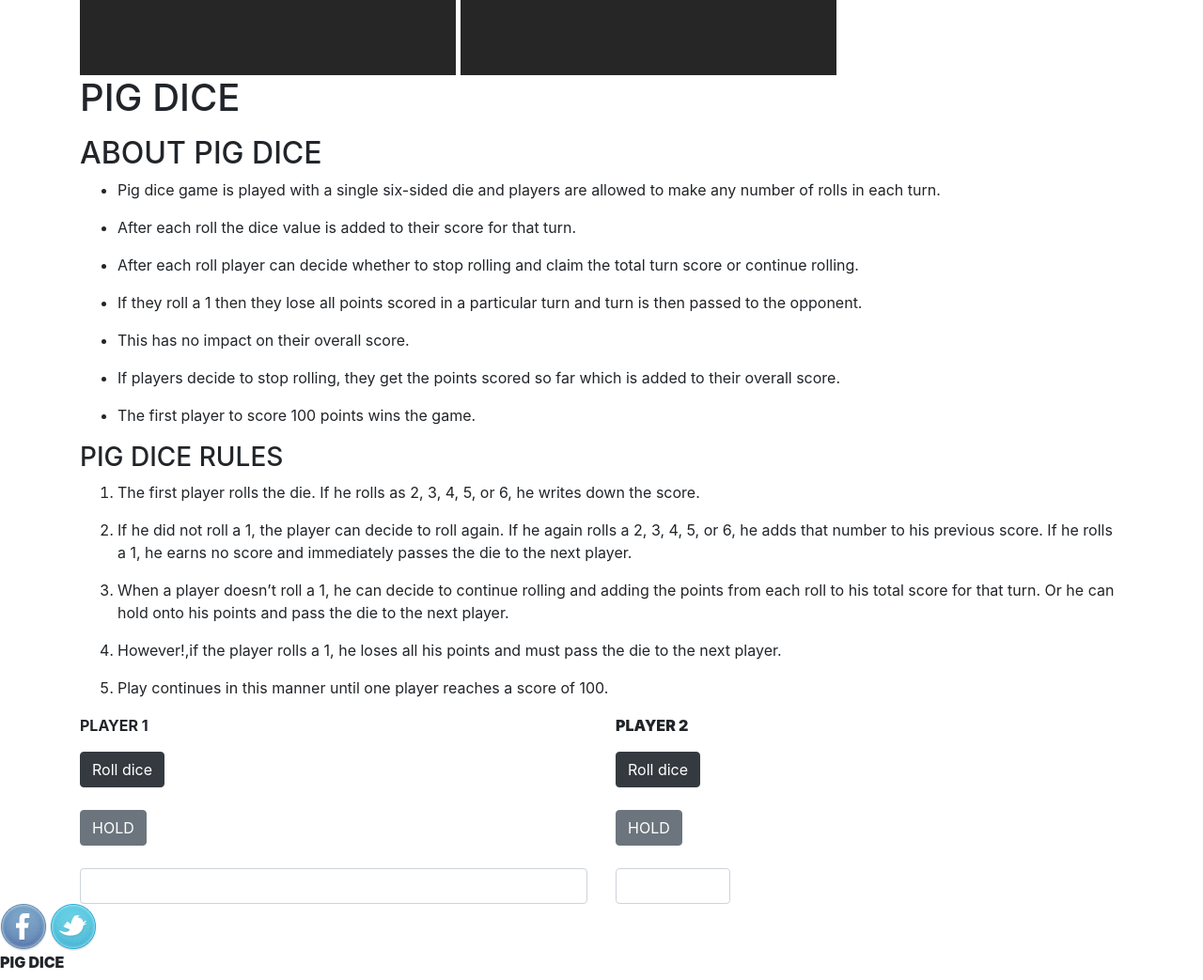
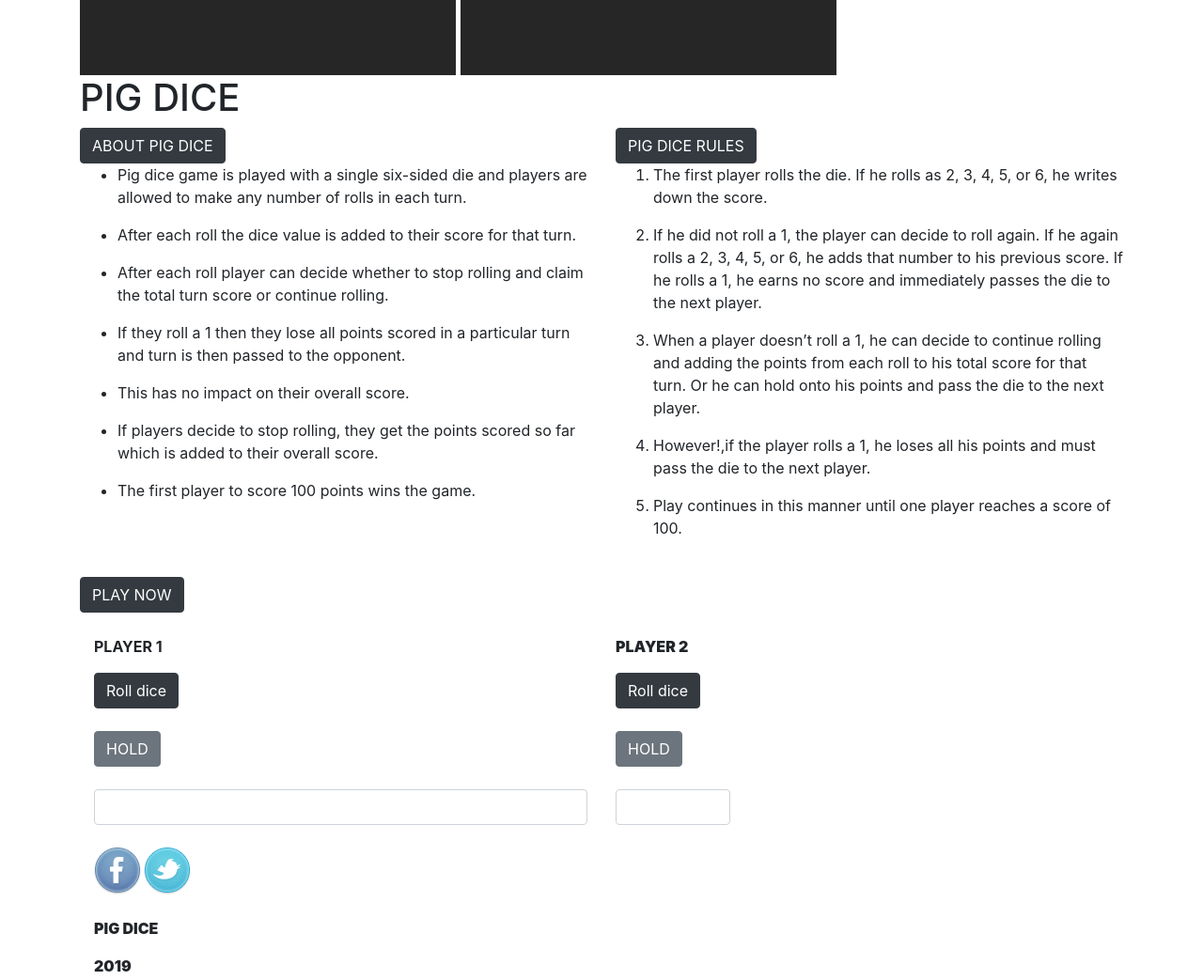
Before and after one commit to muhindokiro/pigdice, a plain HTML site: page index.html in a window 1280 px wide. Shown: the part 320-1363 px from the top of the page at 94% size. Drawn offline with nearby package versions, Linux system fonts and the light colour scheme.

Commit message:
add buttons,jquery link,class and id and span tags to paragraghs in the index file

```diff
--- a/index.html
+++ b/index.html
@@ -6,18 +6,27 @@
     <link rel="stylesheet" href="css/bootstrap.css" type="text/css">
     <link rel="stylesheet" href="css/styles.css" type="text/css">
     <link href="https://fonts.googleapis.com/css?family=Old+Standard+TT" rel="stylesheet">
-    <script src="js/script.js"></script>
+      <script src="https://code.jquery.com/jquery-3.4.1.js" integrity="sha256-WpOohJOqMqqyKL9FccASB9O0KwACQJpFTUBLTYOVvVU=" crossorigin="anonymous"></script>
+    <script src="js/scripts.js"></script>
   </head>
   <body>
     <div class="container">
       <img id="ic1" src="images/pg3.gif">
       <img id="ic2" src="images/pg4.gif">
-      <h1 id="h1">PIG DICE</p>
+      <h1 id="h1">PIG DICE</h1>
     </div>
 
 
   <div class="container">
-      <h2 id="h2">ABOUT PIG DICE</h2>
+    <div id="info" class="row">
+
+     <div class="col-sm-6">
+       <div class="about-showing">
+      <span class="clickable"><button id="h1" type="button" class="btn btn-dark">ABOUT PIG DICE</button></span>
+    </div>
+
+     <div class="about-hidden">
+      <span class="clickable">
       <ul>
       <li><p>Pig dice game is played with a single six-sided die and players are allowed to make any number of rolls in each turn.</p></li>
       <li><p>After each roll the dice value is added to their score for that turn.</p></li>
@@ -26,31 +35,45 @@
       <li><p>This has no impact on their overall score.</p></li>
       <li><p>If players decide to stop rolling, they get the points scored so far which is added to their overall score.</p></li>
       <li><p>The first player to score 100 points wins the game.</p></li>
-    </ul>
+    </ul></span>
+  </div>
      </div>
 
-    <div class="container">
-      <h3 id="h3">PIG DICE RULES</h3>
+     <div class="col-sm-6">
+       <div class="rules-showing">
+      <span class="clickable1"><button id="h1" type="button" class="btn btn-dark">PIG DICE RULES</button></span>
+    </div>
+
+    <div class="rules-hidden">
+    <span class="clickable1">
       <ol>
       <li><p>The first player rolls the die. If he rolls as 2, 3, 4, 5, or 6, he writes down the score.</p></li>
       <li><p>If he did not roll a 1, the player can decide to roll again. If he again rolls a 2, 3, 4, 5, or 6, he adds that number to his previous score. If he rolls a 1, he earns no score and immediately passes the die to the next player.</p></li>
       <li><p>When a player doesn’t roll a 1, he can decide to continue rolling and adding the points from each roll to his total score for that turn. Or he can hold onto his points and pass the die to the next player.</p></li>
       <li><p>However!,if the player rolls a 1, he loses all his points and must pass the die to the next player.</p></li>
       <li><p>Play continues in this manner until one player reaches a score of 100.</p></li>
-    </ol>
+    </ol></span>
+     </div>
+    </div>
   </div>
 
 
+  <br>
+  <button id="play" type="button" class="btn btn-dark">PLAY NOW</button>
+  <br>
 
+   <br>
    <div class="container">
     <div class="row">
       <div class="col-sm-6">
+        <div id="pl1">
       <p><b>PLAYER 1<b></p>
         <button type="button" class="btn btn-dark">Roll dice</button>
         <br><br>
         <button type="button" class="btn btn-secondary">HOLD</button>
         <br><br>
         <input type="number" class="form-control" id="score1">
+        </div>
       </div>
 
       <div class="col-sm-6">
@@ -66,18 +89,19 @@
 
 
 
-
-
+   <br>
+   <div class="container">
      <div class="social">
       <img src="images/facebook.png">
       <img src="images/twitter.png">
      </div>
 
+    <br>
     <div class="footer">
      <p>PIG DICE</p>
      <p>2019</p>
     </div>
-
+  </div>
 
 
 
```
Lines whose indentation alone changed are shown as unchanged.
